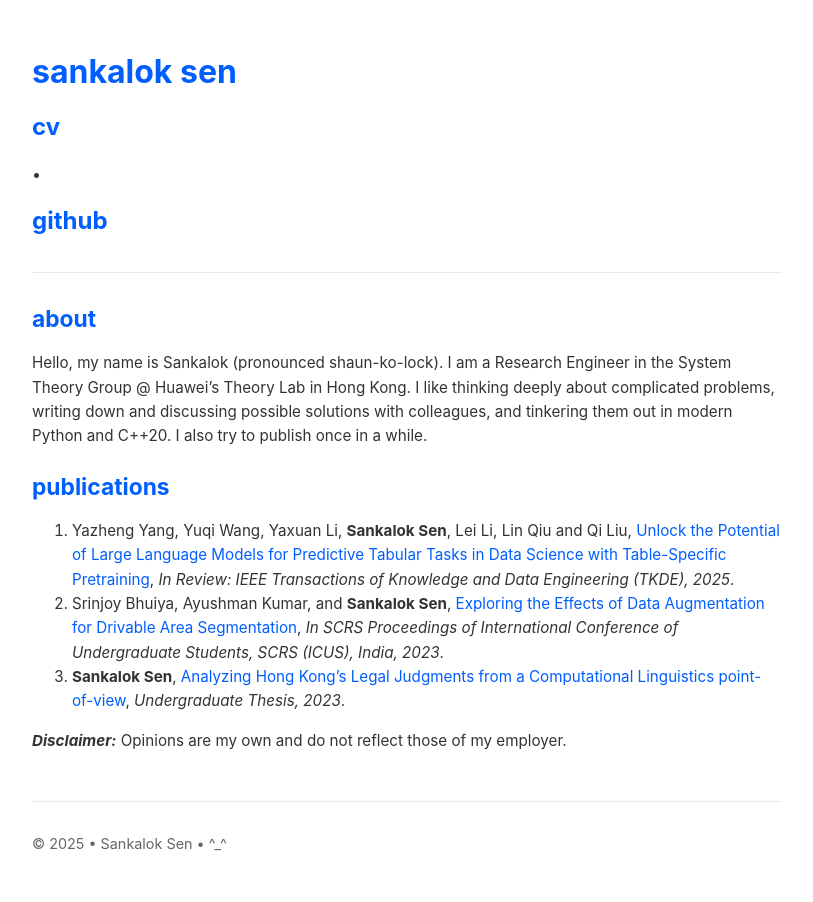
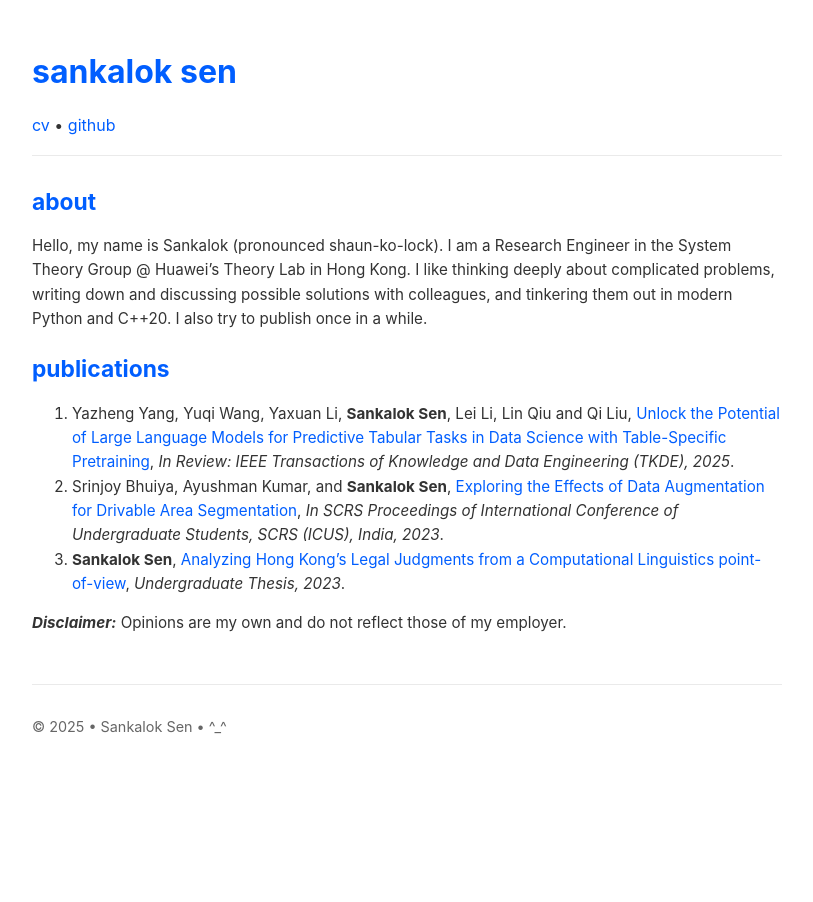
Before and after one commit to sankalok/sankalok.github.io, a Jekyll site: the page built from index.md, in a window 1280 px wide. Shown: the whole page, without its empty margins (233-1046 px from the left). Built offline with Jekyll 4.4.1, drawn with Linux system fonts in a browser that asks for light colours.

```diff
--- a/_layouts/default.html
+++ b/_layouts/default.html
@@ -100,8 +100,8 @@
         <header>
             <h1><a href="/">{{ site.title | default: "My Blog" }}</a></h1>
             <nav>
-                <h2><a href="/assets/cv.pdf">cv</a></h2> •
-                <h2><a href="https://github.com/sankalok">github</a></h2>
+                <a href="/assets/cv.pdf">cv</a> •
+                <a href="https://github.com/sankalok">github</a>
             </nav>
 <!--             <nav>
                 <a href="/">Home</a> •
```
